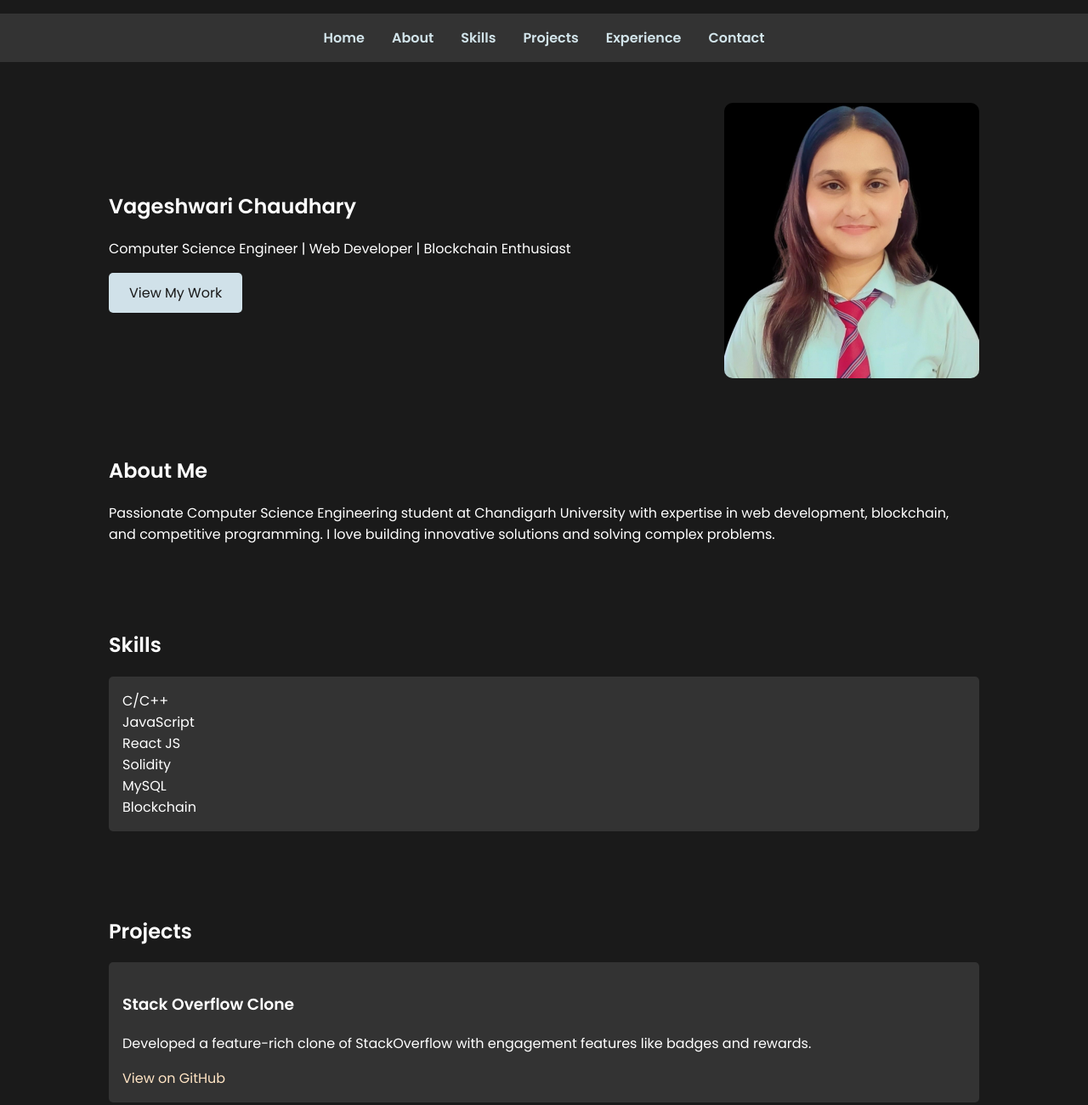
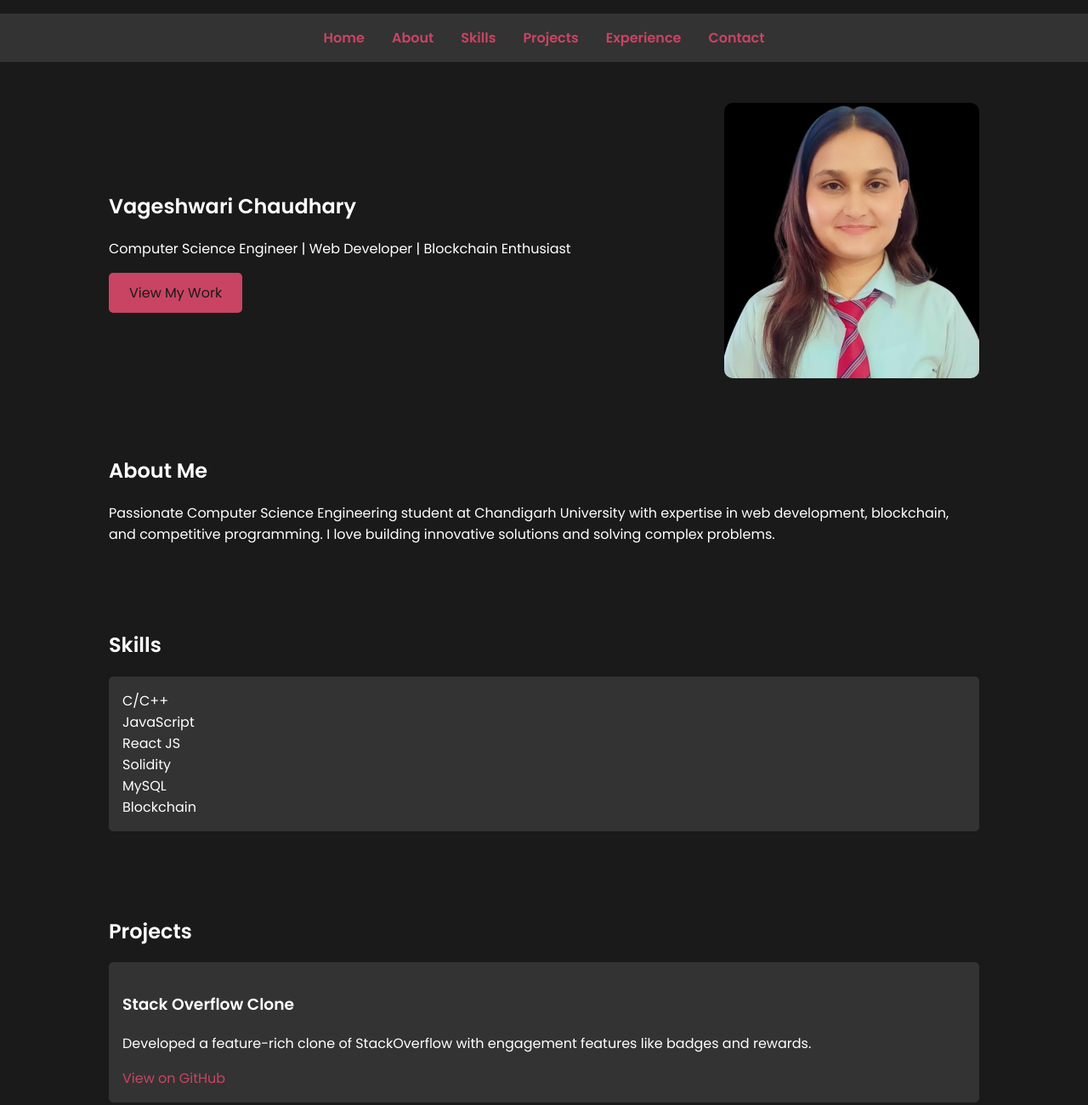
Before and after one commit to Vage10/Portfolio, a plain HTML site: page index.html in a window 1280 px wide. Shown: the top 1300 px of the page at 85% size. Drawn offline with Linux system fonts and the light colour scheme.

Commit message:
Update style.css

```diff
--- a/style.css
+++ b/style.css
@@ -19,7 +19,7 @@ nav ul li {
 }
 
 nav ul li a {
-  color: #d2e4ea;
+  color: #c94463;
   text-decoration: none;
   font-weight: 600;
 }
@@ -57,7 +57,7 @@ nav ul li a:hover {
 .btn {
   display: inline-block;
   padding: 0.7rem 1.5rem;
-  background-color: #d0e1e9;
+  background-color: #c94463;
   color: #1a1a1a;
   border-radius: 5px;
   text-decoration: none;
@@ -65,10 +65,14 @@ nav ul li a:hover {
 }
 
 .btn:hover {
-  background-color: #dac4d5;
+  background-color: #c0c0c0;
 }
 
 .project-card a {
-  color: bisque;
+  color: #c94463;
   text-decoration: none;
 }
+.experience-card a {
+  color: #c94463;
+  text-decoration: none;
+}
```
